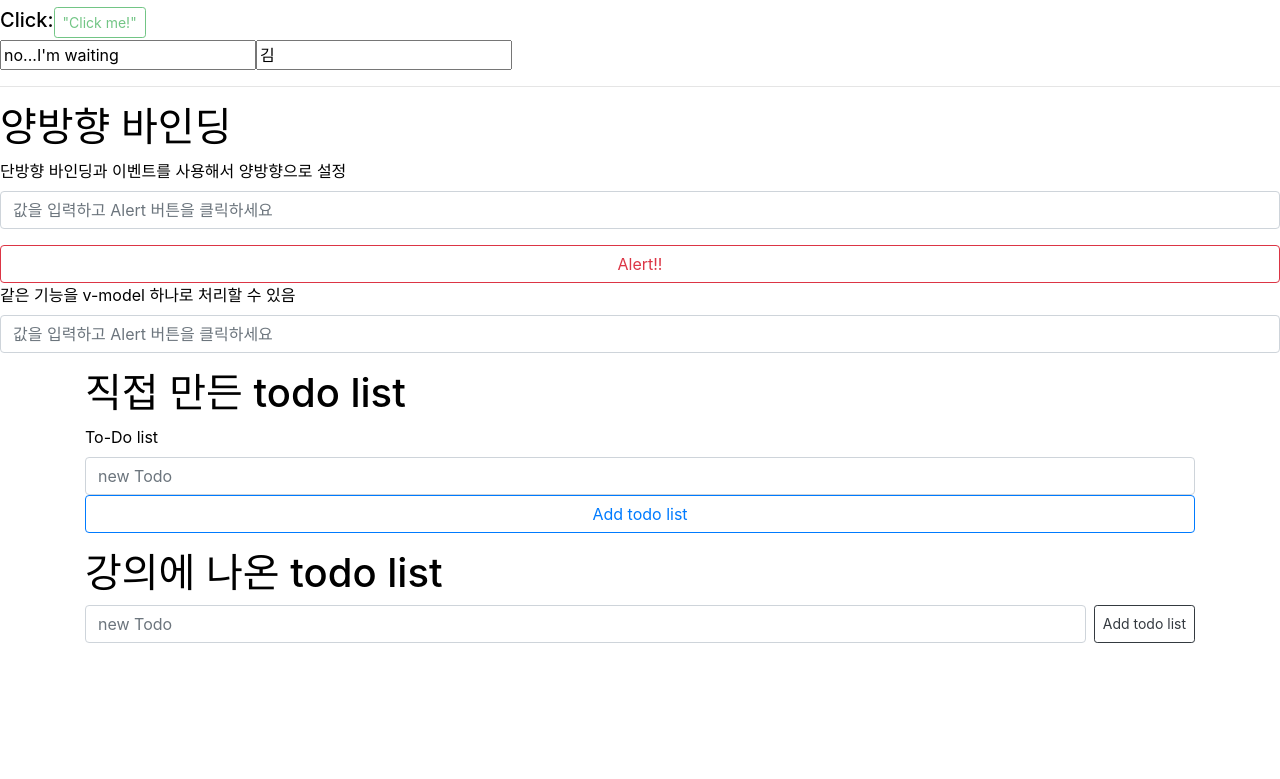
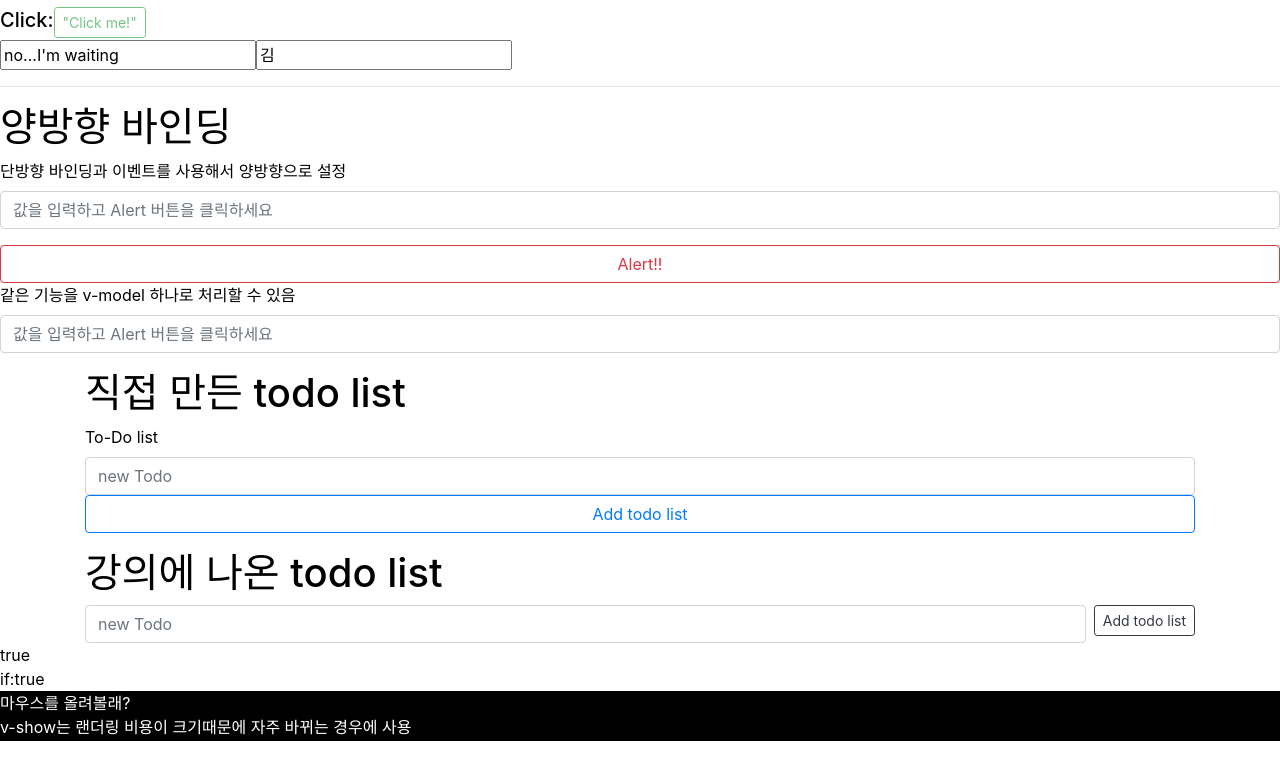
Before and after one commit to cheerdearhere/studyVue3, a Vue app: page / in a window 1280 px wide. Shown: the part 779-1558 px from the top of the page. Before the commit the page ends 1422 px from the top, so only its background shows below. Built offline with nearby package versions, Linux system fonts and the light colour scheme.

Commit message:
- v-show/if: 조건에 따른 처리
- if: 한번 랜더링 되고 잘 변하지 않는 경우
- show: 랜더링 이후에도 수시로 바뀌는 경우

```diff
--- a/src/App.vue
+++ b/src/App.vue
@@ -7,7 +7,7 @@
   </div>
   <!-- vue3 변경점 -->
   <p class="content">vue2에서는 root tag가 하나여야했지만 vue3에서는 루트태그가 하나가 아니어도 된다</p>
-  <div>
+  <div class="functionCall">
     <h1>Call Function!</h1>
     <p class="functionStrCall">{{greeting}}</p>
     <p class="functionCall">{{greeting()}}</p>
@@ -116,10 +116,10 @@
     <h1>강의에 나온 todo list</h1>
     <div>
       <form
-          class="d-flex"
           @submit.prevent="addTodoList2"
       >
         <!--@submit.prevent: event modifier (이벤트와 관련된처리를 함)          -->
+        <div class="d-flex">
           <div class="flex-grow-1 mr-2">
             <input
                 id="todo2"
@@ -129,12 +129,16 @@
                 v-model="todo2"
             />
           </div>
+          <div>
             <button
                 class="btn btn-sm btn-outline-dark"
                 type="submit"
             >
               Add todo list
             </button>
+          </div>
+        </div>
+        <div class="errorMsg" v-show="hasError">Error: This field cannot be empty!</div>
       </form>
       <div
         v-for="(value,index) in todoList2"
@@ -147,6 +151,20 @@
       </div>
     </div>
   </div>
+  <div class="show">
+    <div v-show="toggle">true</div>
+    <div v-show="!toggle">false</div>
+  </div>
+  <div class="if">
+    <div v-if="toggle">if:true</div>
+<!--    <div v-else-if="조건">else-if</div>-->
+    <div v-else>else:false</div>
+  </div>
+  <div  class="inSquare" @mouseover="upTrue" @mouseleave="downFalse">
+    마우스를 올려볼래?
+    <p>v-show는 랜더링 비용이 크기때문에 자주 바뀌는 경우에 사용</p>
+    <p>v-if/else-if/else는 토글 비용이 크기때문에 자주 바뀌지 않는 경우에 사용</p>
+  </div>
 </template>
 
 <script>
@@ -156,6 +174,10 @@
   export default {
     setup(){//mount 할 때
       // variables
+      const hasError = ref(false);
+      const toggle=ref(true);
+      const upTrue=()=>toggle.value=true;
+      const downFalse=()=>toggle.value=false;
       const name = 'Ik Cho';//변수를 지정
       let afterClick = ref("no...I'm waiting");
       let toggleFlag =false;
@@ -193,12 +215,17 @@
       let todo2=ref("");
       const todoList2 = ref([]);
       const addTodoList2=()=>{
-        // e.preventDefault();//form이라 우선 막음 - 서버 연결시 처리
+        // e.preventDefault();//form이라 우선 막음 - @onclick.prevent로
+        if(todo2.value===""){
+          hasError.value=true;
+        }else{
           todoList2.value.push({
             id: Date.now(),// ms로 id사용
             subject:todo2.value,//내용
           });
           todo2.value="";
+          hasError.value=false;
+        }
       }
       const onSubmit = ()=>{
         alert(mvData.value);
@@ -244,6 +271,8 @@
         todoList,
         todo2,
         todoList2,
+        toggle,
+        hasError,
 
         addTodoList,
         autoSubmit,
@@ -254,6 +283,8 @@
         changeUserData,
         onSubmit,
         updateMVdata,
+        upTrue,
+        downFalse,
       }
     }
   }
@@ -262,8 +293,9 @@
 <style>
   // stylesheet code
   body{
-    padding-bottom: 10%;
-    padding-left: 5%;
+    width: 100%;
+    height: 100%;
+    margin: 5%;
   }
   div{
     background: #fff;
@@ -291,5 +323,15 @@
   .blueName {
     background-color:blue;
   }
-
+  .inSquare{
+    height:50px;
+    background: #000;
+    color: #fff;
+  }
+  .errorMsg{
+    font-size: smaller;
+    font-weight: bolder;
+    color:red;
+    background: #000;
+  }
 </style>
```
Lines whose indentation alone changed are shown as unchanged.
